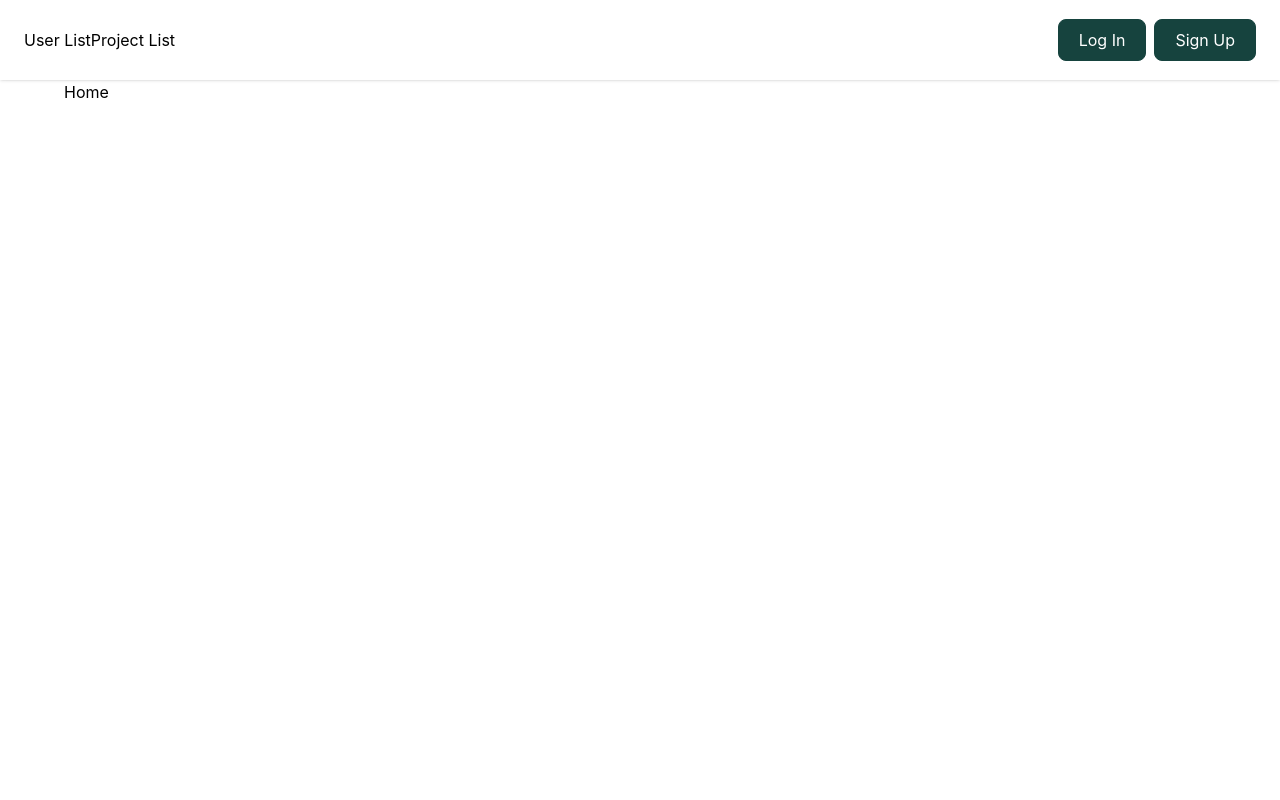
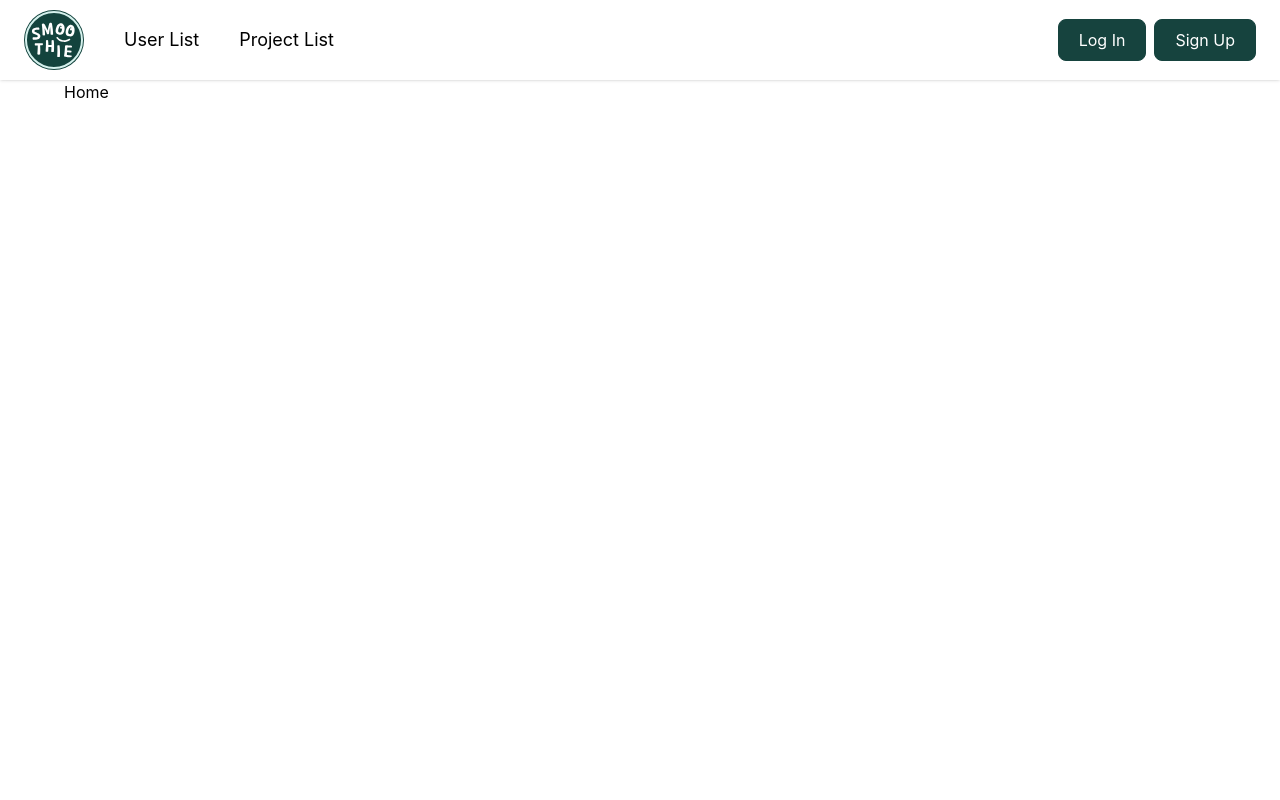
Before and after one commit to sw2377/smoothie, a React (Vite) app: page / in a window 1280 px wide. Shown: the top 800 px of the page. Built offline with nearby package versions, Linux system fonts and the light colour scheme; a web font is replaced by a local one.

Commit message:
[feat] Create Header Component

```diff
--- a/src/components/common/Button.tsx
+++ b/src/components/common/Button.tsx
@@ -3,7 +3,7 @@ import { ReactNode } from "react";
 interface ButtonProps {
   type?: "normal" | "outline";
   buttonType?: "button" | "submit";
-  handleClick?: () => void;
+  handleClick: () => void;
   children: ReactNode;
 }
 
--- /dev/null
+++ b/src/components/header/HeaderLeftSide.tsx
@@ -0,0 +1,41 @@
+import { Link, useLocation } from "react-router-dom";
+import smoothieLgoo from "../../assets/logo.svg";
+
+function HeaderLeftSide() {
+  const location = useLocation();
+
+  const navList: { name: string; url: string }[] = [
+    {
+      name: "User List",
+      url: "/userlist",
+    },
+    {
+      name: "Project List",
+      url: "/projectlist",
+    },
+  ];
+
+  return (
+    <div className="flex items-center">
+      <h1 className="transition ease duration-300 hover:scale-105">
+        <Link to="/">
+          <img src={smoothieLgoo} alt="Smoothie Lgoo" />
+        </Link>
+      </h1>
+      <nav className="px-5">
+        <ul className="flex">
+          {navList.map(list => (
+            <li
+              key={list.name}
+              className={`px-5 text-lg hover:font-bold hover:text-primary ${location.pathname === list.url ? "font-bold text-primary" : ""}`}
+            >
+              <Link to={list.url}>{list.name}</Link>
+            </li>
+          ))}
+        </ul>
+      </nav>
+    </div>
+  );
+}
+
+export default HeaderLeftSide;
--- /dev/null
+++ b/src/components/header/HeaderRightSide.tsx
@@ -0,0 +1,15 @@
+import { useNavigate } from "react-router-dom";
+import Button from "../common/Button";
+
+function HeaderRightSide() {
+  const navigate = useNavigate();
+
+  return (
+    <div>
+      <Button handleClick={() => navigate("/login")}>Log In</Button>
+      <Button handleClick={() => navigate("/signup")}>Sign Up</Button>
+    </div>
+  );
+}
+
+export default HeaderRightSide;
--- a/src/layout/Header.tsx
+++ b/src/layout/Header.tsx
@@ -1,24 +1,11 @@
-import Button from "../components/common/Button";
+import HeaderLeftSide from "../components/header/HeaderLeftSide";
+import HeaderRightSide from "../components/header/HeaderRightSide";
 
 function Header() {
   return (
     <header className="fixed top-0 z-100 flex justify-between items-center w-full h-20 p-6 shadow bg-white">
-      {/* Left Side */}
-      <div>
-        <ul className="flex">
-          <li>
-            <a>User List</a>
-          </li>
-          <li>
-            <a>Project List</a>
-          </li>
-        </ul>
-      </div>
-      {/* Right Side */}
-      <div>
-        <Button>Log In</Button>
-        <Button>Sign Up</Button>
-      </div>
+      <HeaderLeftSide />
+      <HeaderRightSide />
     </header>
   );
 }
--- a/tailwind.config.js
+++ b/tailwind.config.js
@@ -10,6 +10,8 @@ export default {
         success: "#27AE60",
         warning: "#E2B93B",
         error: "#EB5757",
+        // gray3: "#828282",
+        // gray4: "#BDBDBD",
       },
     },
   },
```
Also changed, not shown: src/assets/logo.svg (added).
